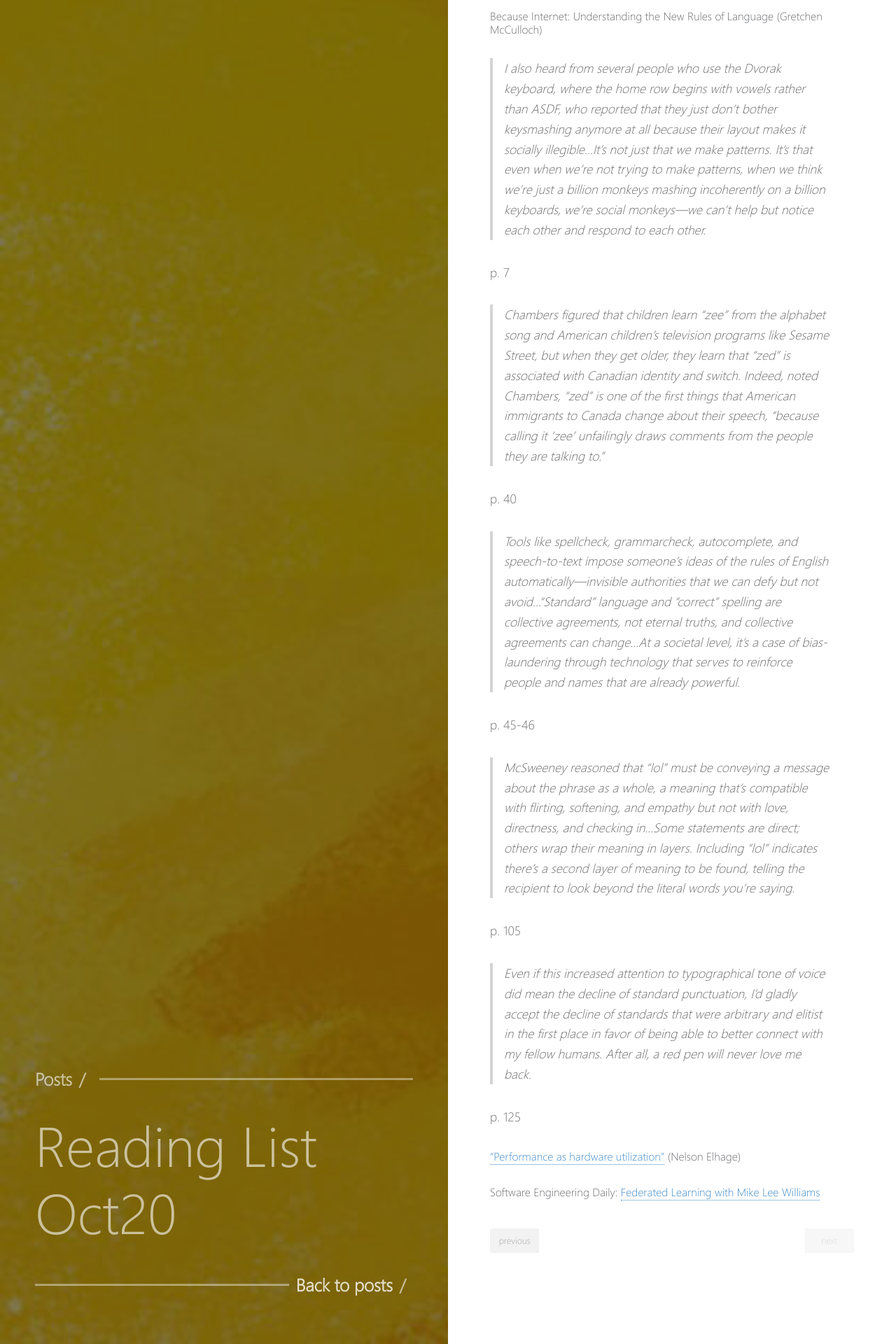
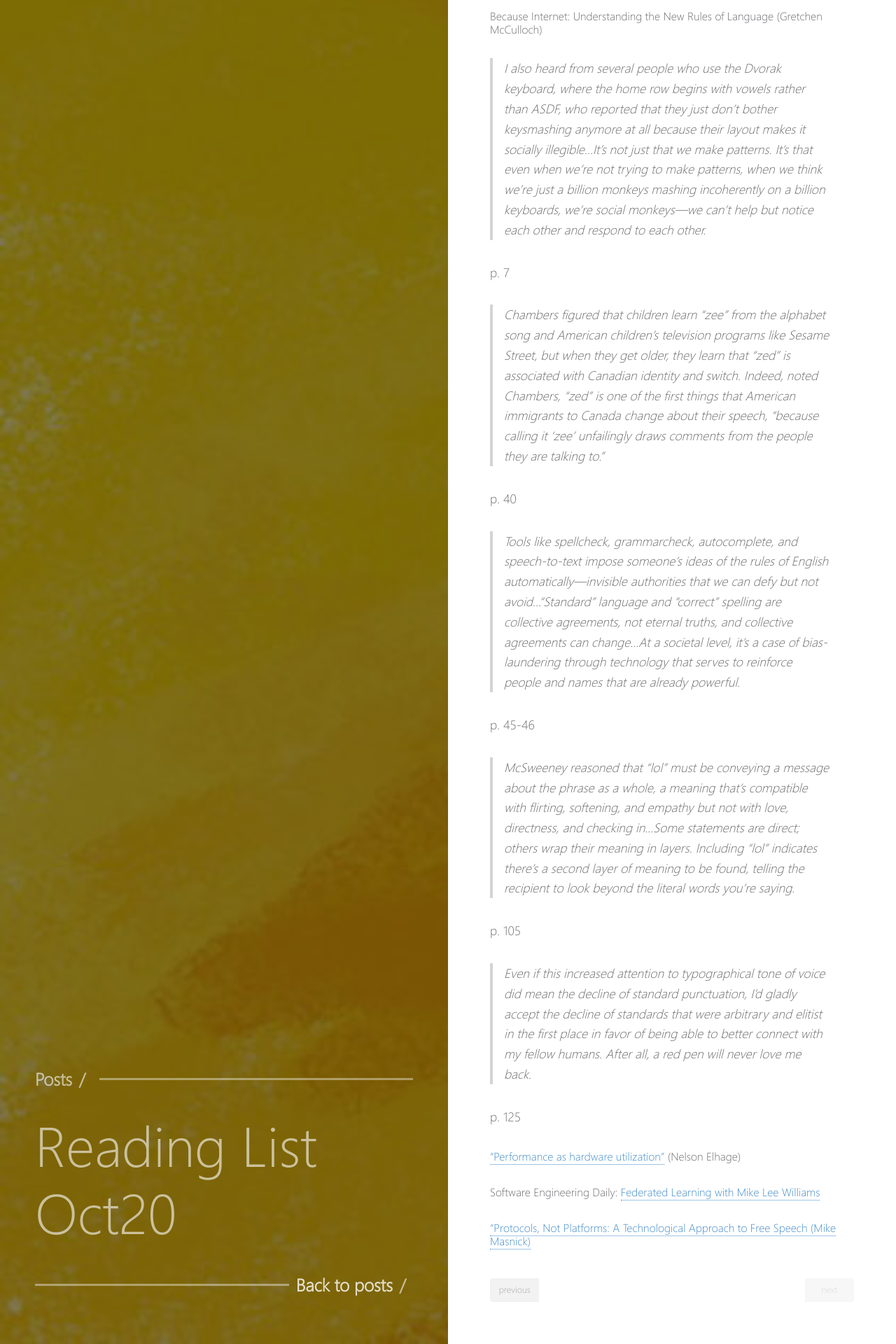
Before and after one commit to sumeet-bansal/sumeet-bansal.github.io, a Jekyll site: the page built from _posts/2020-11-01-reading-list-oct20.md, in a window 1280 px wide. Shown: the part 1364-3284 px from the top of the page at 70% size. Built offline with Jekyll 4.4.1, drawn with Linux system fonts in a browser that asks for light colours; our own code applies the rules of GitHub Pages for plain Markdown files.

Commit message:
Update 2020-11-01-reading-list-oct20.md

```diff
--- a/_posts/2020-11-01-reading-list-oct20.md
+++ b/_posts/2020-11-01-reading-list-oct20.md
@@ -37,3 +37,5 @@ p. 125
 #### ["Performance as hardware utilization"](https://buttondown.email/nelhage/archive/f5f191bc-c180-4418-bed8-2c6d6270f3f0) (Nelson Elhage)
 
 #### *Software Engineering Daily*: [Federated Learning with Mike Lee Williams](https://softwareengineeringdaily.com/2020/10/23/federated-learning-with-mike-lee-williams/)
+
+#### ["Protocols, Not Platforms: A Technological Approach to Free Speech (Mike Masnick)](https://knightcolumbia.org/content/protocols-not-platforms-a-technological-approach-to-free-speech)
```
